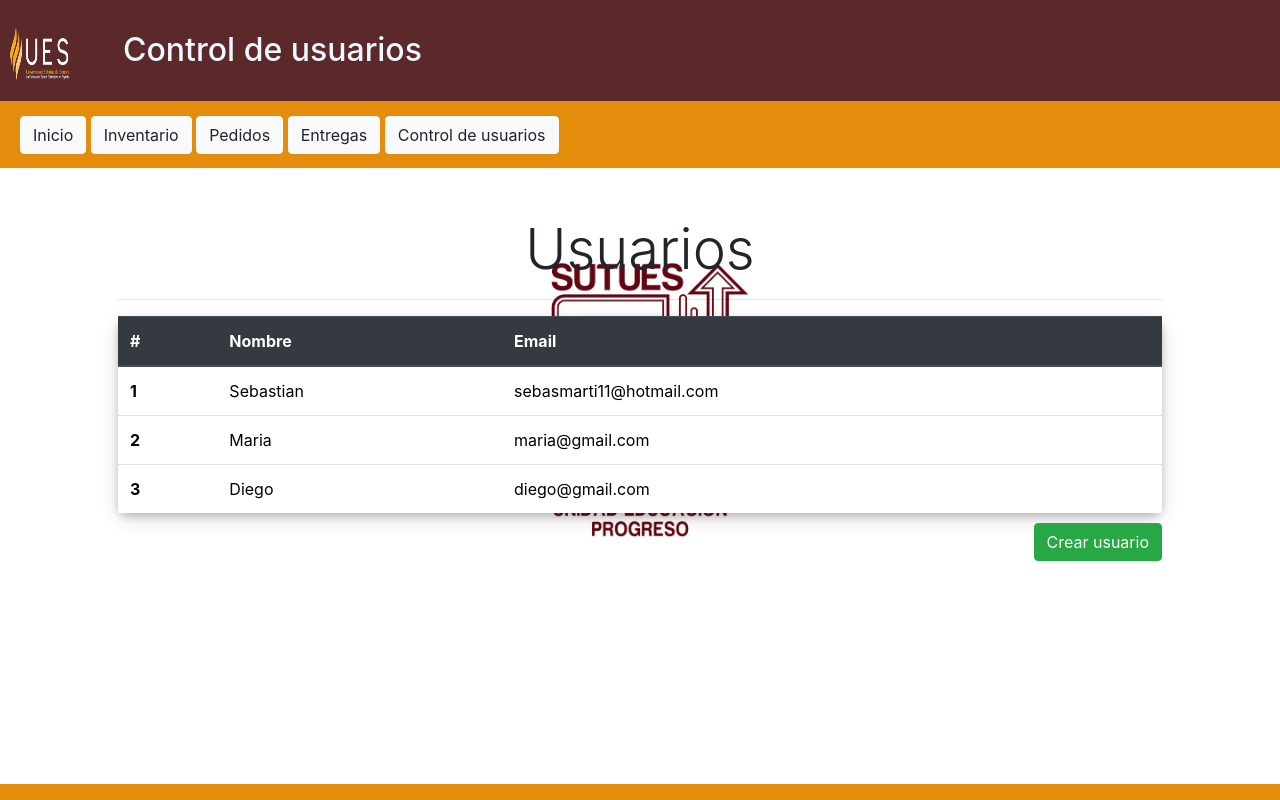
After one commit to Wiserquill1345/Proyecto-LC, a PHP site: page /users.php in a window 1280 px wide. The commit adds this page. Run offline with PHP 8.4, Linux system fonts and the light colour scheme; a user stored in the database is signed in; data comes from the database, SQL or seed files in the repository.

Commit message:
adicion del control de usuarios para el admin

```diff
--- a/css/Styles.css
+++ b/css/Styles.css
@@ -170,7 +170,7 @@
 
 /* Estilos para el documento register */
 .container-register{
-    height: 65vh;
+    height: 55vh;
     display: flex;
     align-items: flex-end;
 }
@@ -184,3 +184,14 @@
     width:100%;
     border-radius: 5px;
 }
+
+/* Estilos para el documento users */
+.container table{
+    padding:20px;
+    border-radius: 10px;
+    box-shadow: 0 4px 8px 0 rgba(0, 0, 0, 0.2), 0 6px 20px 0 rgba(0,0,0,0.12);
+}
+.tr-rows{
+    background-color: white;
+    color: black;
+}
--- a/db_conn.php
+++ b/db_conn.php
@@ -8,5 +8,5 @@
 $conn = mysqli_connect ($sname, $uname, $password, $db_name);
     // si los datos proporcionados corresponden a la base de datos elegida entonces se realiza la conexion
 if(!$conn){
-    echo "Conexion completa";
+    echo "Conexion exitosa";
 }
--- a/home.php
+++ b/home.php
@@ -40,7 +40,7 @@
         <?php
             if($_SESSION['id']==5) {
         ?>
-        <button class="btn btn-light"  onclick="window.location.href='register.php'" >Registro</button>
+        <button class="btn btn-light"  onclick="window.location.href='users.php'" >Control de usuarios</button>
         <?php
         }
         ?>
--- /dev/null
+++ b/read_users.php
@@ -0,0 +1,6 @@
+<?php
+
+include "db_conn.php";
+
+$sql = "SELECT * FROM users ORDER BY nombre DESC";
+$result = mysqli_query($conn, $sql);
--- /dev/null
+++ b/users.php
@@ -0,0 +1,92 @@
+<?php
+session_start();
+include "read_users.php";
+    //Si se inicio sesion de forma exitosa nos muestra la pagina de home
+if(isset($_SESSION['id']) && isset($_SESSION['email'])) {
+
+?>
+<!DOCTYPE html>
+<html lang="en">
+
+<head>
+    <meta charset="UTF-8">
+    <meta name="viewport" content="width=device-width, initial-scale=1.0">
+    <title>Control de usuarios</title>
+    <link rel="stylesheet" href="css/styles.css">
+    <link rel="stylesheet" href="css/bootstrap.css">
+    <link rel="stylesheet" href="css/normalize.css">
+</head>
+<body>
+<div class="Welcome">
+        <div>
+            <img src="img/logo_welcome.png" alt="logo ues" class="image-logo">
+        </div>
+        <div class="texts">
+            <h1>Control de usuarios</h1>
+        </div>
+    </div>
+
+    <!-- Botones -->
+    <nav class="navigator">
+        <button class="btn btn-light" onclick="window.location.href='home.php'">Inicio</button>
+        <button class="btn btn-light">Inventario</button>
+        <button class="btn btn-light">Pedidos</button>
+        <button class="btn btn-light">Entregas</button>
+        <!-- Crea un boton para el admin con la funcion de crear nuevos usuarios -->
+        <?php
+            if($_SESSION['id']==5) {
+        ?>
+        <button class="btn btn-light"  onclick="window.location.href='users.php'" >Control de usuarios</button>
+        <?php
+        }
+        ?>
+    </nav>
+    <div class="p-4 container">
+        <div class="p-4 box ">
+            <h4 class="display-4 text-center">Usuarios</h4>
+            <hr>
+            <?php if(mysqli_num_rows($result)){ ?>
+
+
+            <table class="table">
+            <thead class="thead-dark">
+                <tr>
+                <th scope="col">#</th>
+                <th scope="col">Nombre</th>
+                <th scope="col">Email</th>
+                </tr>
+            </thead>
+            <tbody>
+                <?php
+                $i=0;
+                while($rows = mysqli_fetch_assoc($result)){
+                    $i++;
+
+                ?>
+                <tr class="tr-rows">
+                <th scope="row"><?=$i?></th>
+                <td><?=$rows['nombre']?></td>
+                <td><?php echo $rows['email'];?></td>
+                </tr>
+                <?php } ?>
+            </tbody>
+            </table>
+            <?php } ?>
+            <div class="d-flex justify-content-end">
+                <button class="btn btn-success"  onclick="window.location.href='register.php'" >Crear usuario</button>
+        </div>
+    </div>
+    </div>
+</body>
+<footer>
+
+</footer>
+
+</html>
+<?php
+}else{
+    //si no se encuentra al usuario o la contraseña es incorrecta nos regresa al login
+    header("Location: index.php");
+    exit();
+}
+?>
```
Also changed, not shown: register.php (+18 -0 lines), 3 other files.
